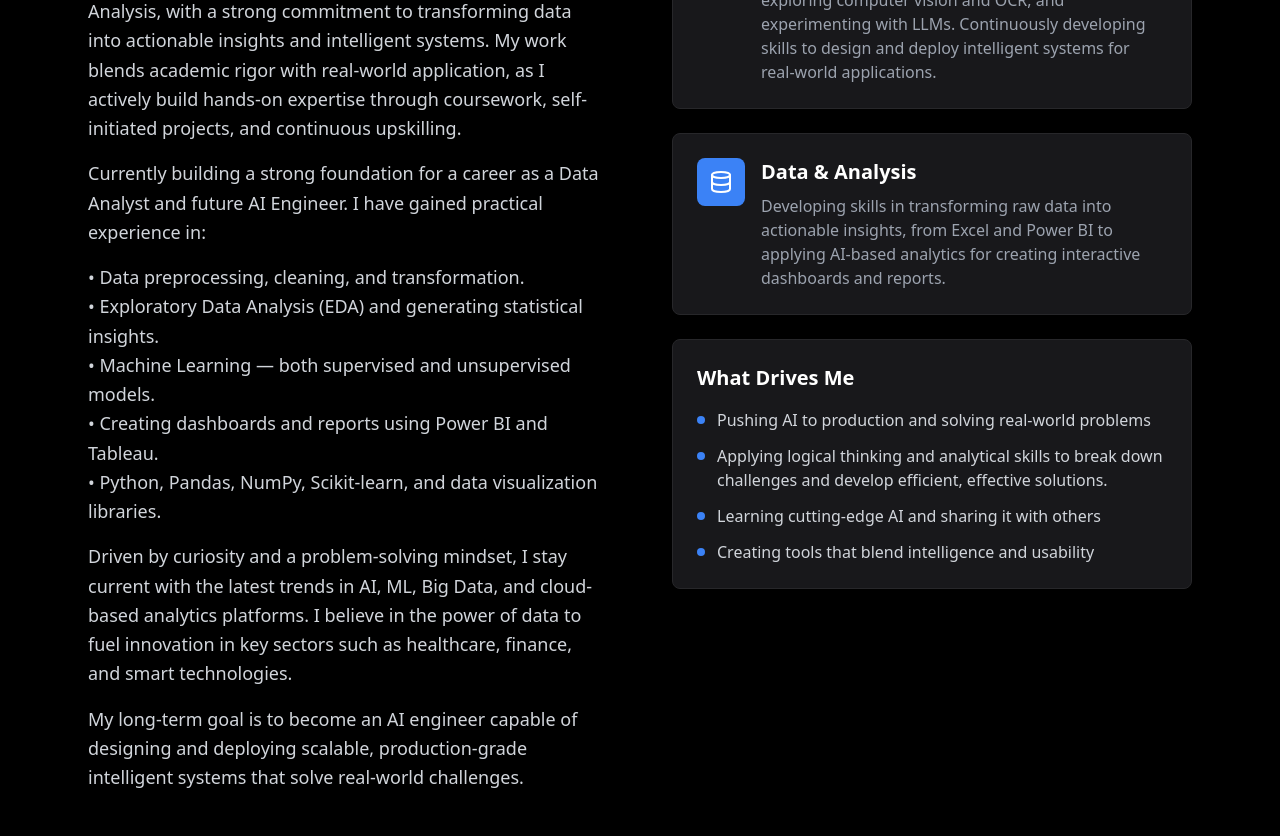
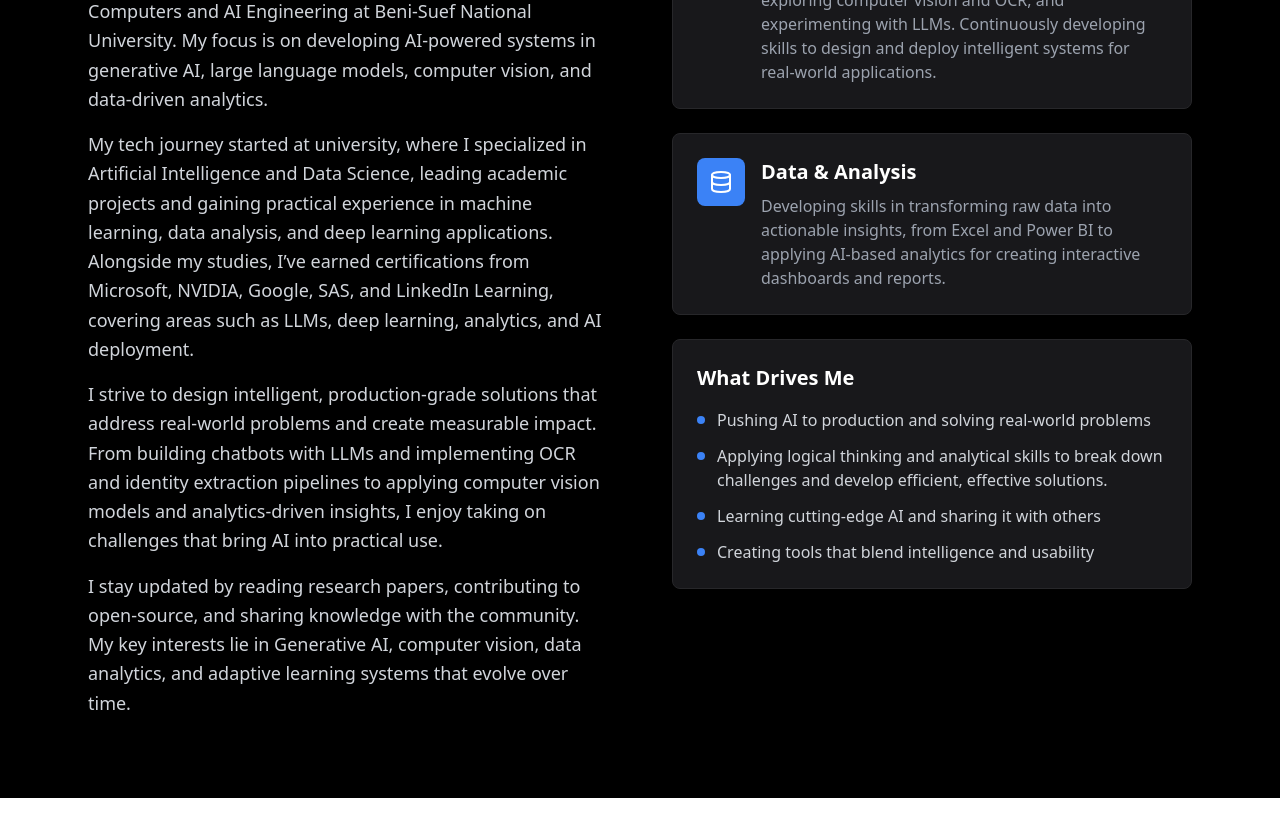
Before and after one commit to nour-developer1/My-Portfolio-Website, a React (Vite) app: page /My-Portfolio-Website/about in a window 1280 px wide. Shown: the part 800-1636 px from the top of the page. After the commit the page ends 1598 px from the top, so only its background shows below. Built offline with nearby package versions, Linux system fonts and the light colour scheme.

Commit message:
tafaaa nour

```diff
--- a/src/pages/AboutPage.tsx
+++ b/src/pages/AboutPage.tsx
@@ -87,7 +87,7 @@ const AboutPage: React.FC = () => {
             </h1>
             <div className="w-24 h-1 bg-blue-500 mx-auto mb-8"></div>
             <p className="text-xl text-gray-300 max-w-3xl mx-auto leading-relaxed">
-              AI Engineer | Data Analyst | Problem Solver
+              AI Engineer | Data Analyst | Problem Solver | Lifelong Learner
             </p>
           </motion.div>
 
@@ -131,51 +131,39 @@ const AboutPage: React.FC = () => {
                 </h2>
                 <div className="space-y-4 text-lg text-gray-300 leading-relaxed">
                   <p>
-                    I’m a third-year Computers and AI Engineering student
-                    specializing in Artificial Intelligence Engineering and Data
-                    Analysis, with a strong commitment to transforming data into
-                    actionable insights and intelligent systems. My work blends
-                    academic rigor with real-world application, as I actively
-                    build hands-on expertise through coursework, self-initiated
-                    projects, and continuous upskilling.
+                    I’m a passionate 20-year-old AI Engineer and Data Analyst
+                    based in El Minya, Egypt, currently pursuing my BSc in
+                    Computers and AI Engineering at Beni-Suef National
+                    University. My focus is on developing AI-powered systems in
+                    generative AI, large language models, computer vision, and
+                    data-driven analytics.
                   </p>
 
                   <p>
-                    Currently building a strong foundation for a career as a
-                    Data Analyst and future AI Engineer. I have gained practical
-                    experience in:
+                    My tech journey started at university, where I specialized
+                    in Artificial Intelligence and Data Science, leading
+                    academic projects and gaining practical experience in
+                    machine learning, data analysis, and deep learning
+                    applications. Alongside my studies, I’ve earned
+                    certifications from Microsoft, NVIDIA, Google, SAS, and
+                    LinkedIn Learning, covering areas such as LLMs, deep
+                    learning, analytics, and AI deployment.
                   </p>
-                  <ul>
-                    <li>• Data preprocessing, cleaning, and transformation.</li>
-                    <li>
-                      • Exploratory Data Analysis (EDA) and generating
-                      statistical insights.
-                    </li>
-                    <li>
-                      • Machine Learning — both supervised and unsupervised
-                      models.
-                    </li>
-                    <li>
-                      • Creating dashboards and reports using Power BI and
-                      Tableau.
-                    </li>
-                    <li>
-                      • Python, Pandas, NumPy, Scikit-learn, and data
-                      visualization libraries.
-                    </li>
-                  </ul>
                   <p>
-                    Driven by curiosity and a problem-solving mindset, I stay
-                    current with the latest trends in AI, ML, Big Data, and
-                    cloud-based analytics platforms. I believe in the power of
-                    data to fuel innovation in key sectors such as healthcare,
-                    finance, and smart technologies.
+                    I strive to design intelligent, production-grade solutions
+                    that address real-world problems and create measurable
+                    impact. From building chatbots with LLMs and implementing
+                    OCR and identity extraction pipelines to applying computer
+                    vision models and analytics-driven insights, I enjoy taking
+                    on challenges that bring AI into practical use.
                   </p>
 
                   <p>
-                    My long-term goal is to become an AI engineer capable of
-                    designing and deploying scalable, production-grade
-                    intelligent systems that solve real-world challenges.
+                    I stay updated by reading research papers, contributing to
+                    open-source, and sharing knowledge with the community. My
+                    key interests lie in Generative AI, computer vision, data
+                    analytics, and adaptive learning systems that evolve over
+                    time.
                   </p>
                 </div>
               </div>
--- a/src/pages/ContactPage.tsx
+++ b/src/pages/ContactPage.tsx
@@ -87,9 +87,8 @@ const ContactPage: React.FC = () => {
             </h1>
             <div className="w-24 h-1 bg-blue-500 mx-auto mb-8"></div>
             <p className="text-xl text-gray-300 max-w-3xl mx-auto leading-relaxed">
-              Excited to contribute to AI projects and explore new
-              opportunities. Let’s connect and turn innovative ideas into
-              impactful solutions!
+              Ready to collaborate on AI projects or discuss opportunities?
+              Let's connect and build something amazing together!
             </p>
           </motion.div>
 
--- a/src/pages/FreelancingPage.tsx
+++ b/src/pages/FreelancingPage.tsx
@@ -10,7 +10,7 @@ const FreelancingPage: React.FC = () => {
     {
       title: "Data Analyst Freelance",
       icon: Palette,
-      period: "2025 – Present",
+      period: "2024 – Present",
       description:
         "Analyzed and interpreted complex datasets to provide actionable insights, optimize business processes, and support data-driven decision-making for diverse industries.",
       achievements: [
--- a/src/pages/ProjectsPage.tsx
+++ b/src/pages/ProjectsPage.tsx
@@ -86,12 +86,20 @@ const ProjectsPage: React.FC = () => {
       description:
         "Comprehensive data science project analyzing customer churn patterns in telecommunications. Utilizes machine learning techniques to predict customer retention and identify key factors.",
       category: "Data Science",
-      technologies: ["Python", "Pandas", "Scikit-learn", "Data Visualization"],
+      technologies: [
+        "Python",
+        "Pandas",
+        "Scikit-learn",
+        "Data Visualization",
+        "Data Cleaning",
+        "Feature Engineering",
+      ],
       features: [
         "Customer behavior analysis",
         "Churn prediction models",
         "Feature importance identification",
         "Interactive data visualizations",
+        "Assessed model performance using ROC-AUC, precision-recall, F1 score, and confusion matrix",
       ],
       icon: Code,
       status: "Completed",
@@ -124,30 +132,6 @@ const ProjectsPage: React.FC = () => {
       github: "https://github.com/nour-developer1/IMDB-Movies-Analysis",
     },
     {
-      title: "Amazon Web Scraping",
-      description:
-        "Developed a Python-based web scraping tool to extract product details, prices, and ratings from Amazon for price monitoring and market analysis. The project automates data collection to save time and ensure up-to-date insights.",
-      category: "Data Analysis",
-      technologies: [
-        "Python",
-        "Pandas",
-        "Scikit-learn",
-        "BeautifulSoup",
-        "Requests",
-      ],
-      features: [
-        "Automated extraction of product names, prices, and ratings",
-
-        "Data cleaning and organization for further analysis",
-        "Capability to monitor price changes over time",
-        "Easily adaptable to different product categories",
-      ],
-      icon: Code,
-      status: "Completed",
-      github:
-        "https://github.com/nour-developer1/Amazon-Web-Scraper-Project/blob/main/Amazon%20Web%20Scraper%20Project.ipynb",
-    },
-    {
       title: "Market Basket Analysis",
       description:
         "Comprehensive data science project applying association rule mining on retail transactions. Utilizes Apriori/FP-Growth algorithms to uncover frequent itemsets, generate association rules, and provide insights for product bundling, promotions, and recommendations.",
@@ -173,7 +157,32 @@ const ProjectsPage: React.FC = () => {
       ],
       icon: Brain,
       status: "Completed",
-      github: "https://github.com/nour-developer1/Market-Basket-analysis",
+      github:
+        "https://github.com/nour-developer1/Market-Basket-analysis/blob/main/Market%20Basket%20analysis.ipynb",
+    },
+    {
+      title: "Amazon Web Scraping",
+      description:
+        "Developed a Python-based web scraping tool to extract product details, prices, and ratings from Amazon for price monitoring and market analysis. The project automates data collection to save time and ensure up-to-date insights.",
+      category: "Data Analysis",
+      technologies: [
+        "Python",
+        "Pandas",
+        "Scikit-learn",
+        "BeautifulSoup",
+        "Requests",
+      ],
+      features: [
+        "Automated extraction of product names, prices, and ratings",
+
+        "Data cleaning and organization for further analysis",
+        "Capability to monitor price changes over time",
+        "Easily adaptable to different product categories",
+      ],
+      icon: Code,
+      status: "Completed",
+      github:
+        "https://github.com/nour-developer1/Amazon-Web-Scraper-Project/blob/main/Amazon%20Web%20Scraper%20Project.ipynb",
     },
     {
       title: "Mental Health Chatbot",
@@ -214,8 +223,8 @@ const ProjectsPage: React.FC = () => {
             </h1>
             <div className="w-24 h-1 bg-blue-500 mx-auto mb-8"></div>
             <p className="text-xl text-gray-300 max-w-3xl mx-auto leading-relaxed">
-              Showcasing strong technical expertise, analytical thinking, and
-              creative problem-solving to deliver impactful results.
+              Innovative AI and data science projects showcasing technical
+              expertise and problem-solving skills.
             </p>
           </motion.div>
 
--- a/src/pages/SkillsPage.tsx
+++ b/src/pages/SkillsPage.tsx
@@ -174,7 +174,7 @@ const SkillsPage: React.FC = () => {
             className="text-center mb-16"
           >
             <a
-              href="https://drive.google.com/file/d/1g_qTflK6HV5jA7aMyh-AutrCOLTgtpwl/view?usp=sharing"
+              href="https://drive.google.com/file/d/1QpazLdWI605g6Ohs7n_Vmism5uCIQc-R/view?usp=sharing"
               target="_blank"
               rel="noopener noreferrer"
               className="inline-flex items-center space-x-3 bg-blue-600 hover:bg-blue-700 text-white px-8 py-4 rounded-lg font-semibold transition-colors duration-300"
```
Also changed, not shown: 2 other files (tests, documents, lock files or other folders).
